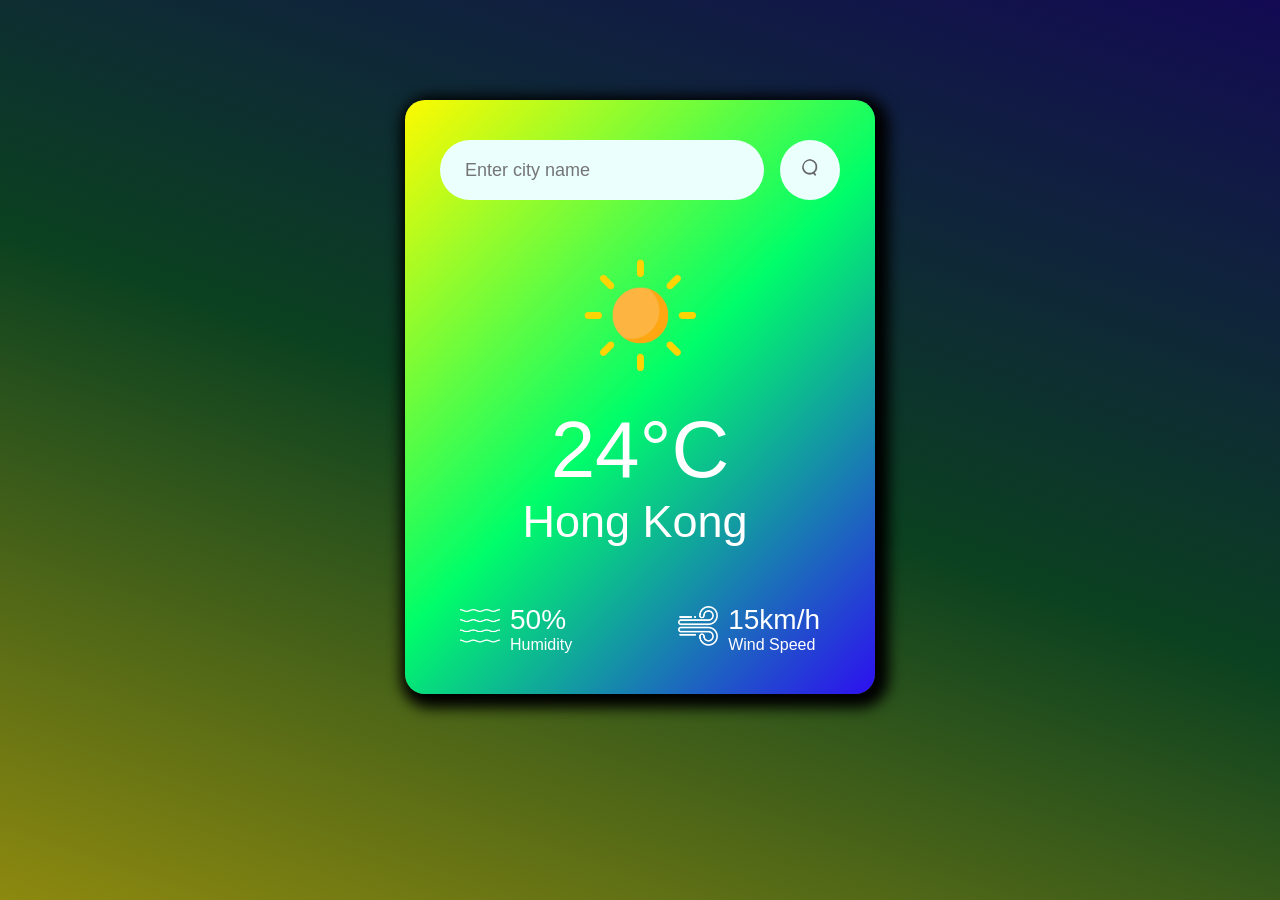
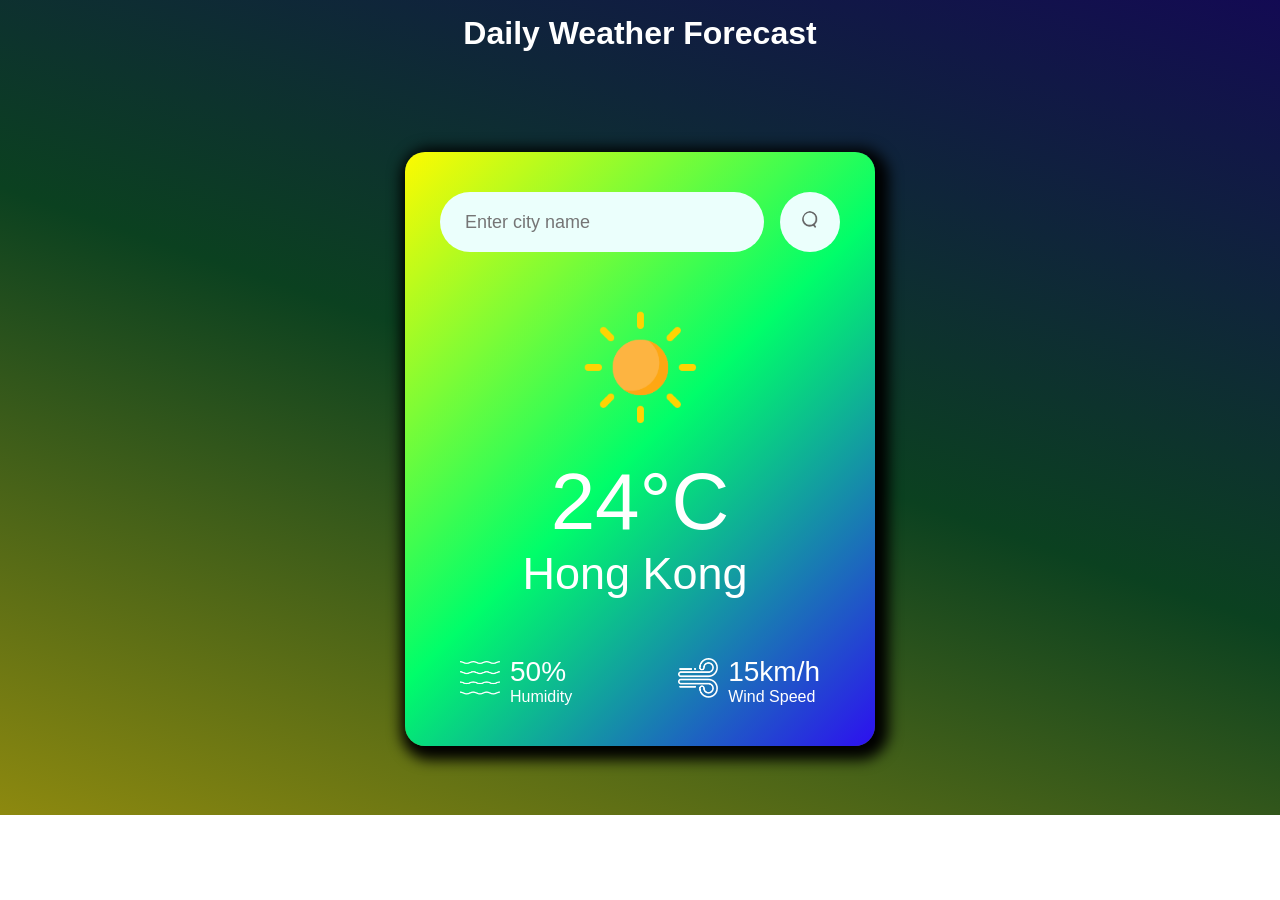
Before and after one commit to Afika-1/Weather-App-JS, a plain HTML site: page index.html in a window 1280 px wide. After the commit the page ends 815 px from the top, so only its background shows below. Drawn offline with Linux system fonts and the light colour scheme; files whose address does not match are found by name.

Commit message:
Title update

```diff
--- a/index.html
+++ b/index.html
@@ -8,7 +8,7 @@
   </head>
 
   <body>
-
+    <h1 class="title">Daily Weather Forecast</h1>
     <div class="card">
       <div class="search">
         <input type="text" placeholder="Enter city name" spellcheck="true" />
--- a/style.css
+++ b/style.css
@@ -13,6 +13,12 @@ body{
     background-size: cover;
     height: 100vh;
 }
+.title{
+   color: #fff;
+   display: flex;
+   justify-content: center;
+   margin-top: 15px;
+}
 
  .card{
     box-shadow: 5px 5px 14px 9px #000000;
@@ -20,6 +26,10 @@ body{
     max-width: 470px;
     background: linear-gradient(135deg, #fefa00,#00fe6a, #2d0ff0);
     color: #fff;
+
+    /* display: flex;
+    justify-content: center;
+     */
     margin: 100px auto 0;
     border-radius: 20px;
     padding: 40px 35px;
```
